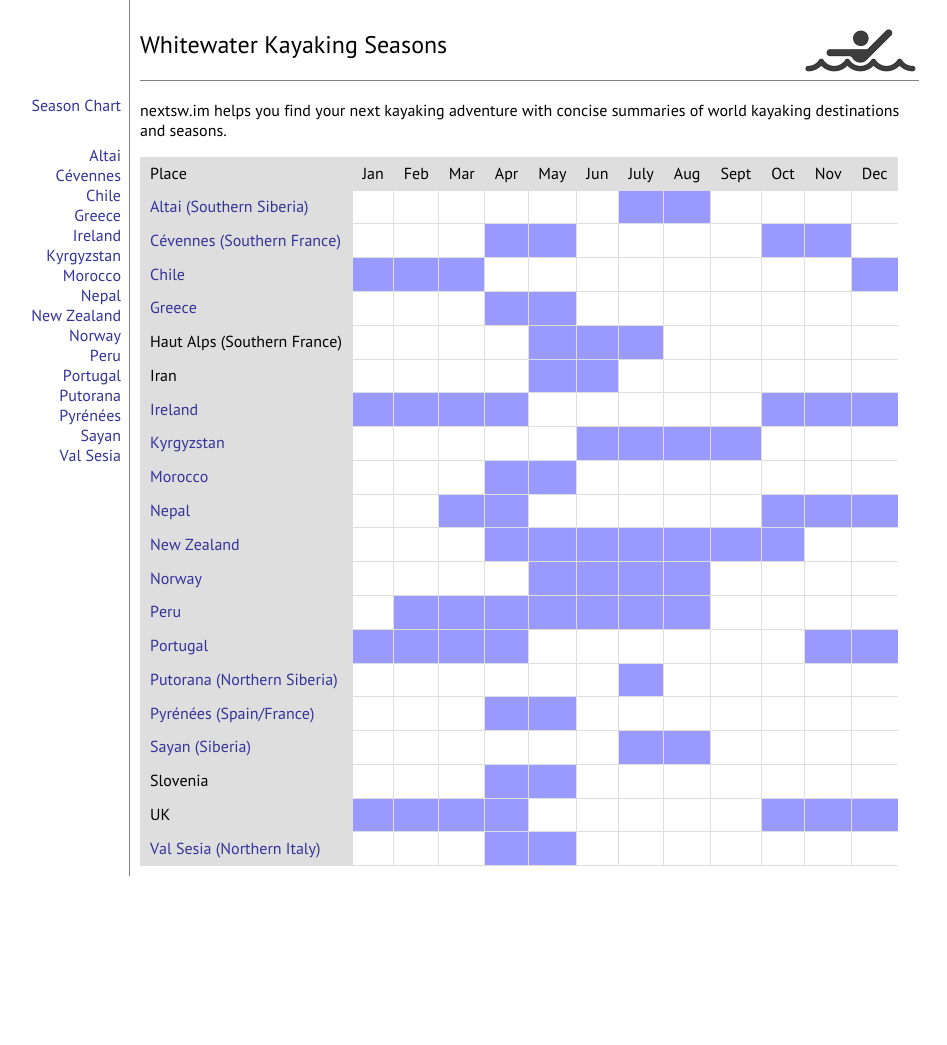
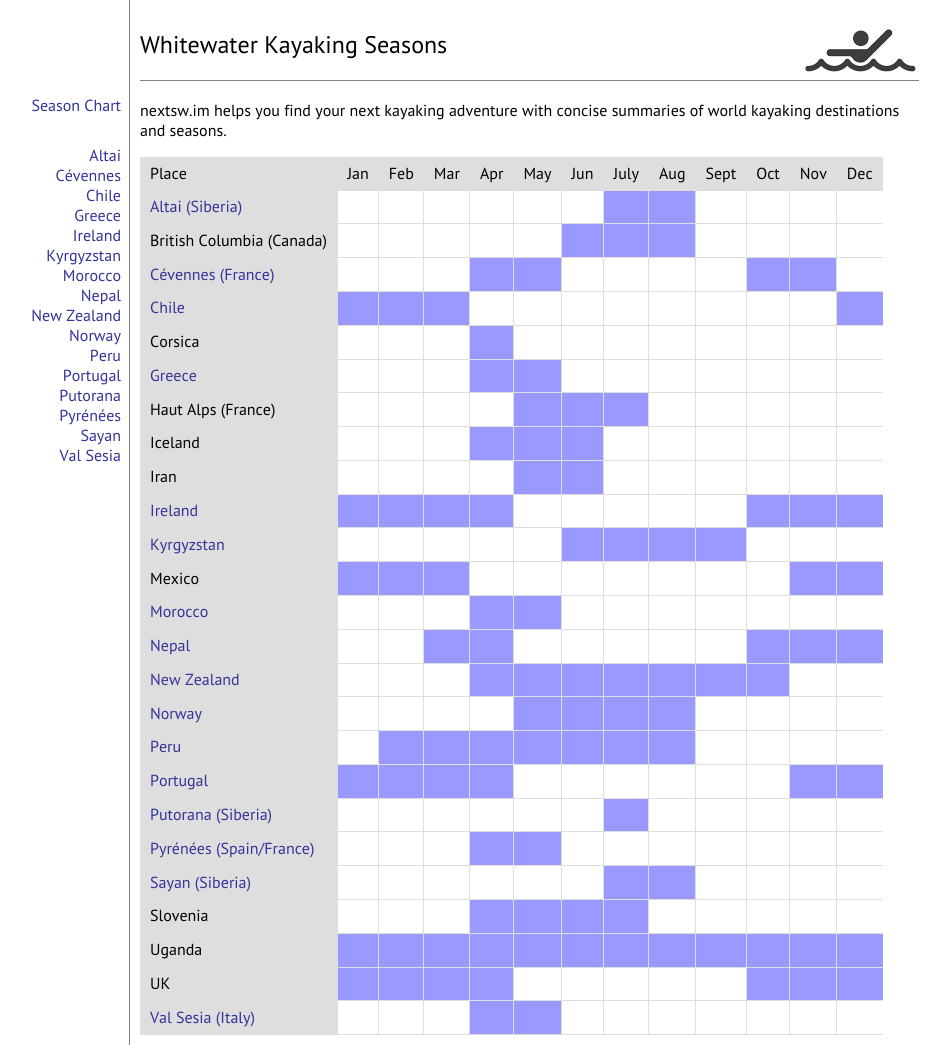
Before and after one commit to robtuley/world.rainchasers.com, a PHP site: page / in a window 1280 px wide. Shown: the part 16-1061 px from the top of the page, without its empty margins (181-1128 px from the left). Before the commit the page ends 892 px from the top, so only its background shows below. Run offline with PHP 8.4, Linux system fonts and the light colour scheme.

Commit message:
Added more season info; for-IE css update

```diff
--- a/css/screen.css
+++ b/css/screen.css
@@ -50,7 +50,7 @@ nav li {
   padding: 0 0.5em 0 0.8em;
 }
 
-nav ul li:first-child {
+nav ul li.first {
   margin-bottom: 30px;
 }
 
--- a/index.php
+++ b/index.php
@@ -41,16 +41,17 @@ if ($src) {
 
 <nav>
 <ul>
-  <li><a href="./">Season Chart</a></li>
+  <li class=first><a href=./>Season Chart</a></li>
 
   <!--<li>Alaska</li>-->
-  <li><a href=altai title="Southern Siberia" data-season=7,8>Altai</a></li>
+  <li><a href=altai title=Siberia data-season=7,8>Altai</a></li>
+  <!--<li>Argentina</li>-->
   <!--<li>Bolivia</li>-->
-  <!--<li><span title="West Canada">British Columbia</span></li>-->
+  <li><span title=Canada data-season=6,7,8>British Columbia</span></li>
   <!--<li>California</li>-->
-  <li><a href=cevennes title="Southern France" data-season=4,5,10,11>Cévennes</a></li>
+  <li><a href=cevennes title=France data-season=4,5,10,11>Cévennes</a></li>
   <li><a href=chile data-season=1,2,3,12>Chile</a></li>
-  <!--<li>Corsica</li>-->
+  <li><span data-season=4>Corsica</span></li>
   <!--<li>Costa Rica</li>-->
   <!--<li>Cuba</li>-->
   <!--<li>Equador</li>-->
@@ -58,17 +59,17 @@ if ($src) {
   <!--<li>Georgia</li>-->
   <li><a href=greece data-season=4,5>Greece</a></li>
   <!--<li>Greenland</li>-->
-  <li><span title="Southern France" data-season=5,6,7>Haut Alps</span></li>
-  <!--<li>Iceland</li>-->
+  <li><span title=France data-season=5,6,7>Haut Alps</span></li>
+  <li><span data-season=4,5,6>Iceland</span></li>
   <li><span data-season=5,6>Iran</span></li>
   <li><a href=ireland data-season=10,11,12,1,2,3,4>Ireland</a></li>
   <!--<li>Japan</li>-->
   <!--<li>Kamchatka</li>-->
   <li><a href=kyrgyzstan data-season=6,7,8,9>Kyrgyzstan</a></li>
   <!--<li>Kurdistan</li>-->
-  <!--<li><span title="Northern India">Ladakh</span></li>-->
+  <!--<li><span title=India>Ladakh</span></li>-->
   <!--<li>Madagascar</li>-->
-  <!--<li>Mexico</li>-->
+  <li><span data-season=1,2,3,11,12>Mexico</span></li>
   <li><a href=morocco data-season=4,5>Morocco</a></li>
   <li><a href=nepal data-season=3,4,10,11,12>Nepal</a></li>
   <li><a href=new-zealand data-season=4,5,6,7,8,9,10>New Zealand</a></li>
@@ -78,14 +79,14 @@ if ($src) {
   <!--<li>Papua New Guinea</li>-->
   <li><a href=peru data-season=2,3,4,5,6,7,8>Peru</a></li>
   <li><a href=portugal data-season=1,2,3,4,11,12>Portugal</a></li>
-  <li><a href=putorana title="Northern Siberia" data-season=7>Putorana</a></li>
+  <li><a href=putorana title=Siberia data-season=7>Putorana</a></li>
   <li><a href=pyrenees title=Spain/France data-season=4,5>Pyrénées</a></li>
   <li><a href=sayan title=Siberia data-season=7,8>Sayan</a></li>
-  <li><span data-season=4,5>Slovenia</span></li>
+  <li><span data-season=4,5,6,7>Slovenia</span></li>
   <!--<li>Turkey</li>-->
-  <!--<li>Uganda</li>-->
+  <li><span data-season=1,2,3,4,5,6,7,8,9,10,11,12>Uganda</span></li>
   <li><span data-season=10,11,12,1,2,3,4>UK</span></li>
-  <li><a href=val-sesia title="Northern Italy" data-season=4,5>Val Sesia</a></li>
+  <li><a href=val-sesia title=Italy data-season=4,5>Val Sesia</a></li>
   <!--<li>Vietnam</li>-->
   <!--<li>Washington</li>-->
   <!--<li>Zambezi</li>-->
```
